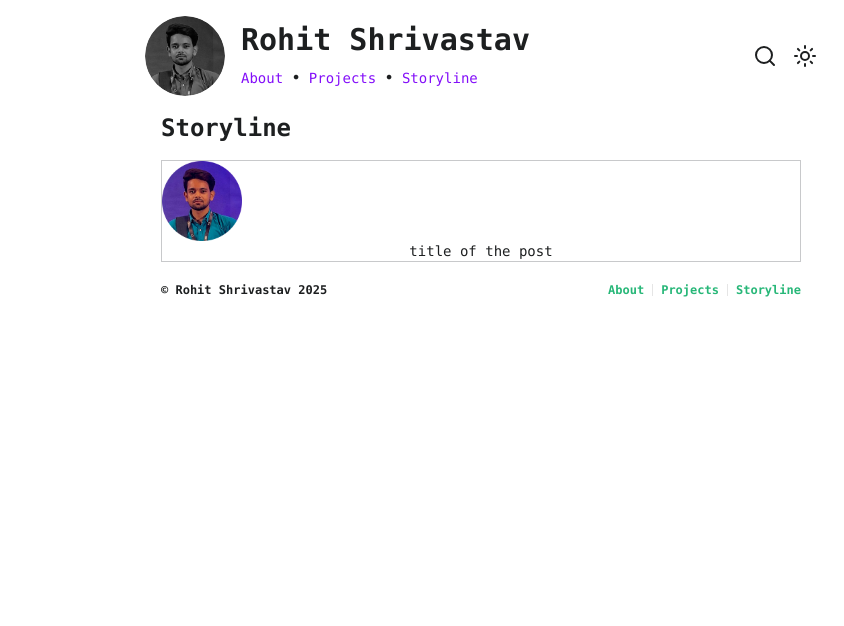
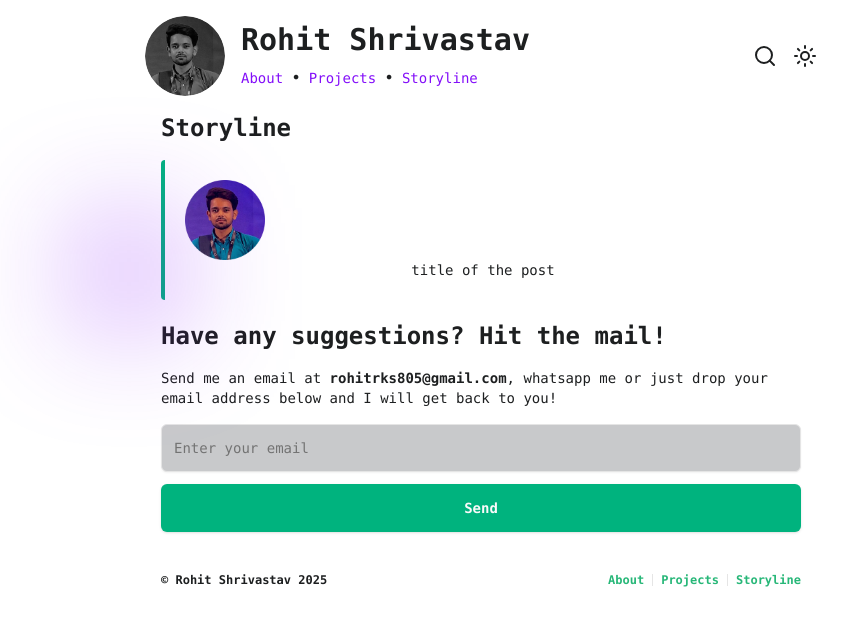
Before and after one commit to STRANJaR/rksdotcom-portfolio, a Next.js app: page /storyline in a window 1280 px wide. Shown: the top 626 px of the page, without its empty margins (159-1003 px from the left). Built offline with nearby package versions, Linux system fonts and the light colour scheme.

Commit message:
fun | blur effect

```diff
--- a/app/(root)/storyline/page.tsx
+++ b/app/(root)/storyline/page.tsx
@@ -7,7 +7,7 @@ const Storyline = () => {
         <section className='h-full w-[50%] flex flex-col gap-4'>
         <h1 className='text-2xl font-bold'>Storyline</h1>
 
-            <div className='w-full flex flex-col justify-center items-center text-sm border border-sky-1'>
+            <div className='w-full flex flex-col p-5 justify-center items-center text-sm  border-l-4 border-green-1 rounded-sm'>
                 <div className='h-auto w-full'>
                     <Image
                     src={'/profile_me.jpg'}
--- a/app/layout.tsx
+++ b/app/layout.tsx
@@ -4,6 +4,7 @@ import "./globals.css";
 import { ThemeProvider } from "@/components/theme-provider";
 import Header from "@/components/Header";
 import Footer from "@/components/Footer";
+import ReachOut from "@/components/ReachOut";
 
 const geistSans = Geist({
   variable: "--font-geist-sans",
@@ -16,6 +17,7 @@ const geistMono = Geist_Mono({
 });
 
 export const metadata: Metadata = {
+  icons: "favicon.ico",
   title: "Home • Rohit Shrivastav",
   description: "Rohit Shrivastav",
 };
@@ -36,7 +38,10 @@ export default function RootLayout({
         enableSystem
         >
         <Header/>
+        <div className="h-16 w-16 bg-purple-1 blur-3xl absolute top-[30%] left-[20%]"></div>
+        {/* <div className="h-16 w-16 bg-blue-1 blur-3xl absolute bottom-[10%] right-[20%]"></div> */}
         {children}
+        <ReachOut/>
         <Footer/>
         </ThemeProvider>
       </body>
--- a/app/page.tsx
+++ b/app/page.tsx
@@ -13,7 +13,7 @@ const Home = () => {
       <TechStack />
       <Experience />
       <Projects />
-      <ReachOut />
+      {/* <ReachOut /> */}
       {/* <Footer /> */}
     </main>
   )
```
Also changed, not shown: 1 other file (tests, documents, lock files or other folders).
